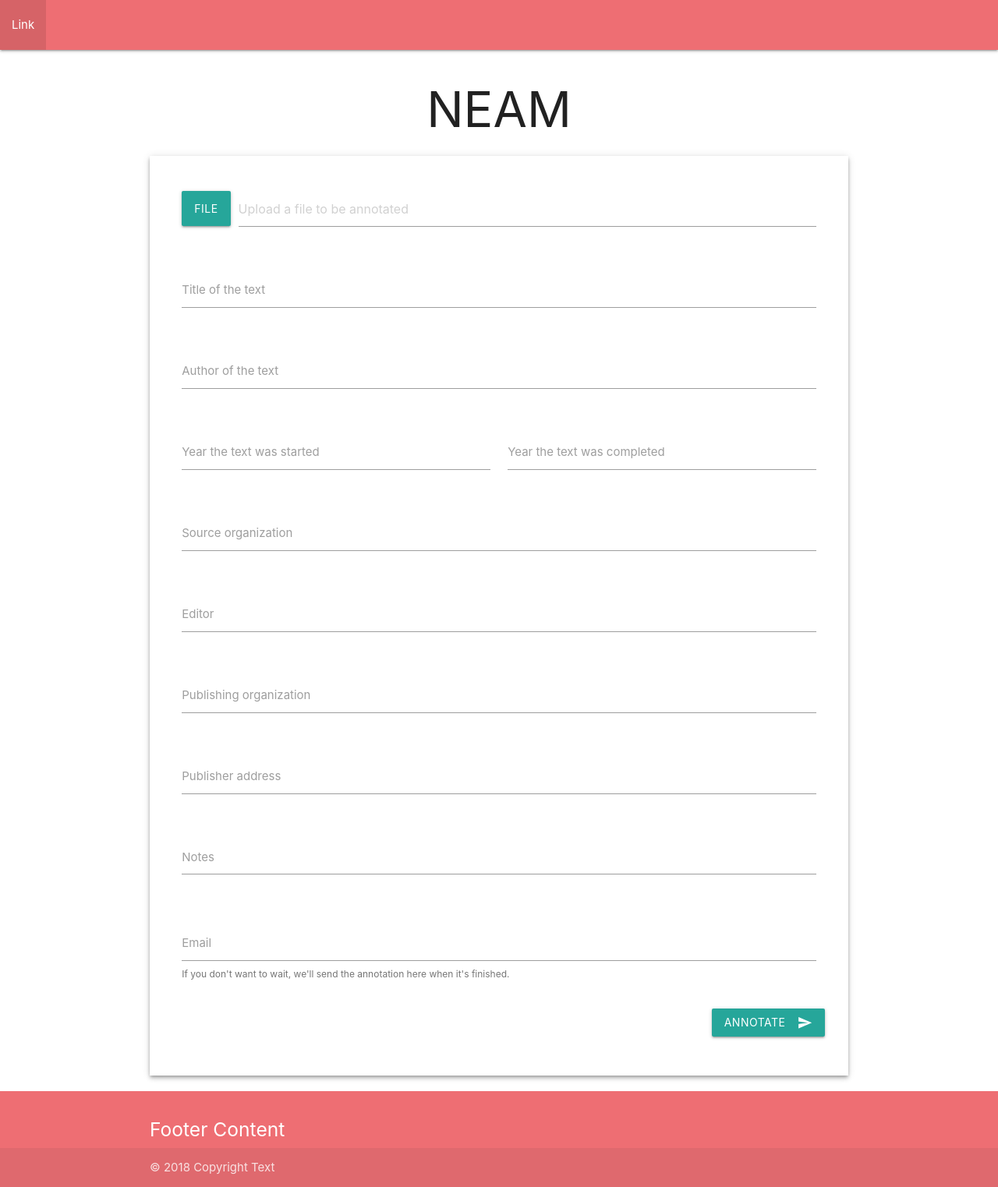
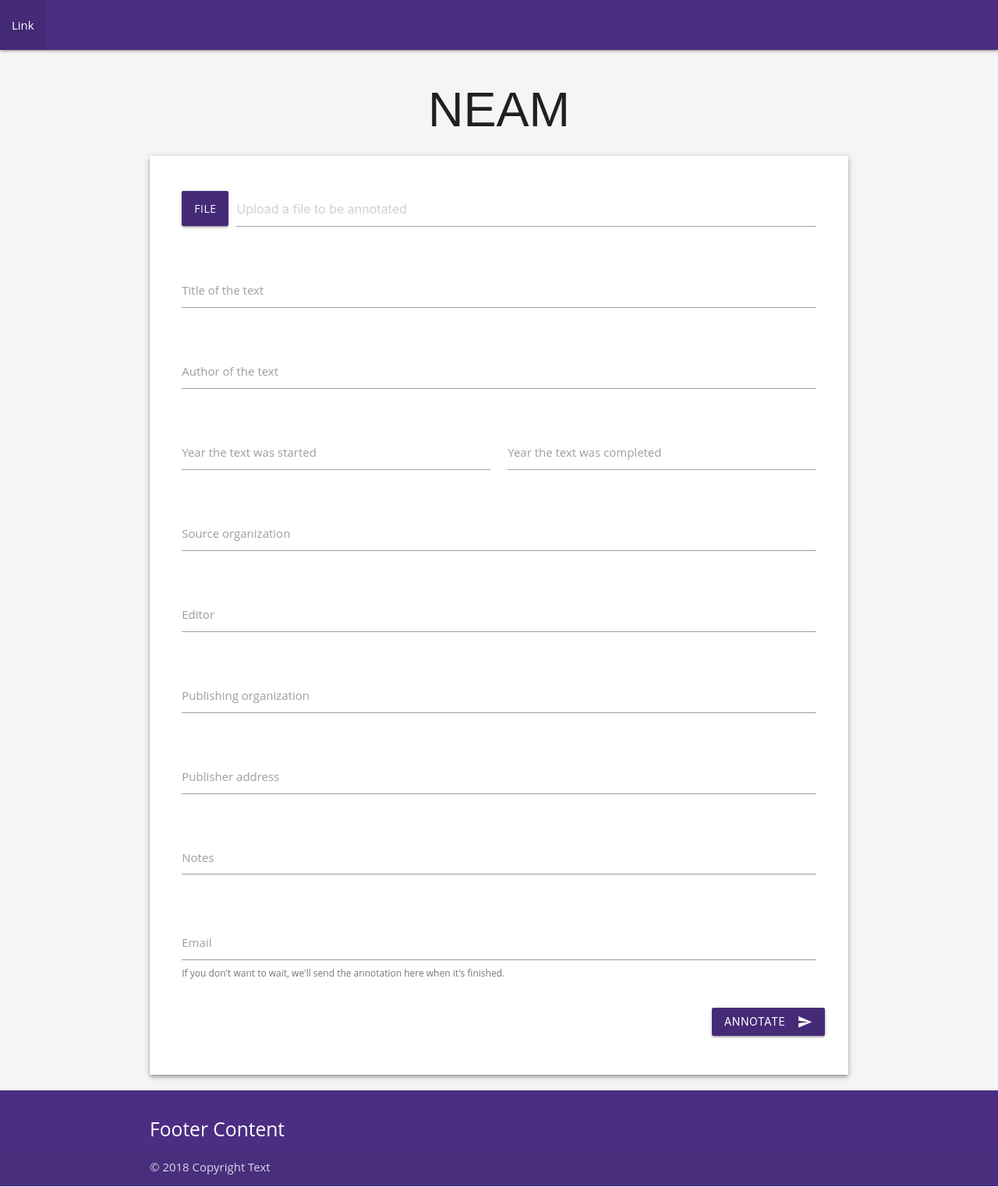
Before and after one commit to Linguistics575/neam, a Flask app: page / in a window 1280 px wide. Shown: the whole page at 78% size. Run offline with Flask 2, Linux system fonts and the light colour scheme; parts of the project's set-up code (start-up, migrations or seed data) failed here and were passed over; some libraries are stand-ins or nearby versions.

Commit message:
Add UW styling to web app

```diff
--- a/neam/python/app/static/css/style.css
+++ b/neam/python/app/static/css/style.css
@@ -1,7 +1,25 @@
+.nav-wrapper, .page-footer {
+    background-color: #4b2e83;
+}
+
+.btn {
+    background-color: #452a78;
+}
+
+body {
+    background-color: #f5f5f5;
+    font-family: "Open Sans", Helvetica, Arial, Verdana, sans-serif;
+}
+
+h1 {
+    font-family: "encode_sans_normalbold", sans-serif;
+}
+
 strong {
     font-weight: bolder;
 }
 
 .box {
     padding: 2rem;
+    background-color: white;
 }
```
